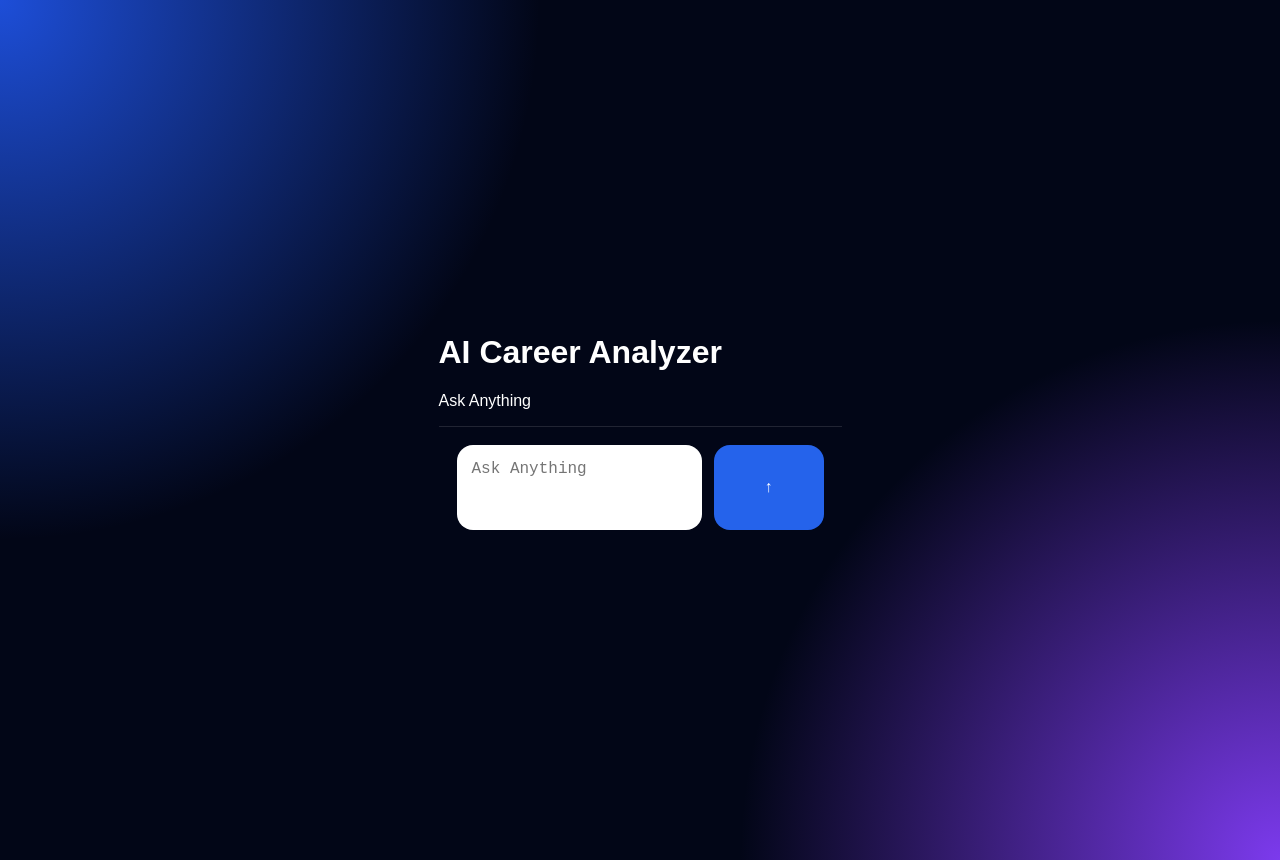
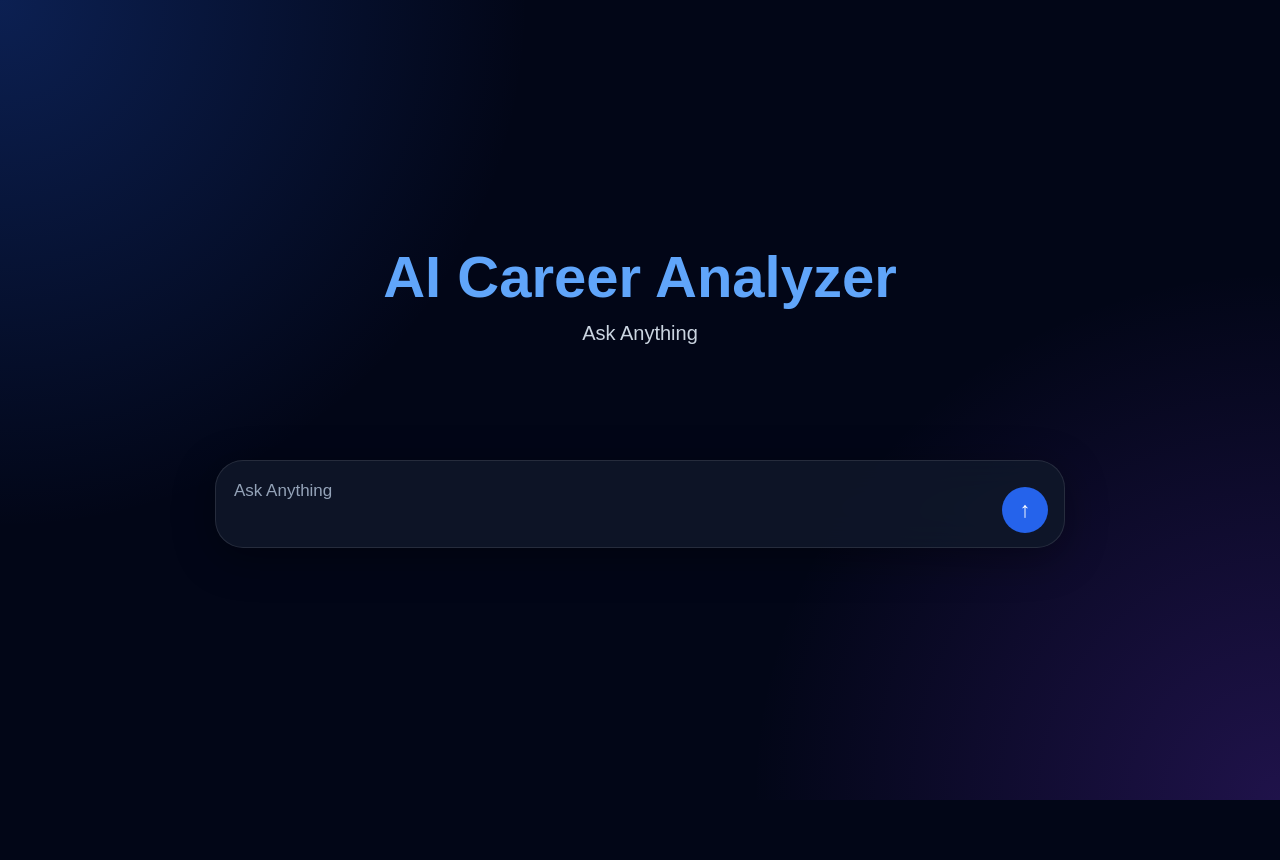
Before and after one commit to trupen0009-tech/career_analyzer, a React (Vite) app in the folder frontend/: page / in a window 1280 px wide. After the commit the page ends 800 px from the top, so only its background shows below. Built offline with nearby package versions, Linux system fonts and the light colour scheme.

Commit message:
Update style.css

```diff
--- a/frontend/src/style.css
+++ b/frontend/src/style.css
@@ -1,61 +1,88 @@
+* {
+  box-sizing: border-box;
+}
+
 body {
   margin: 0;
   font-family: Arial, sans-serif;
   background: #020617;
   color: white;
+  overflow: hidden;
 }
 
 .page {
-  min-height: 100vh;
-  display: flex;
-  justify-content: center;
-  align-items: center;
-  padding: 30px;
+  width: 100%;
+  height: 100vh;
+  position: relative;
+  overflow: hidden;
+}
+
+.background {
+  position: absolute;
+  inset: 0;
+
   background:
-    radial-gradient(circle at top left, #1d4ed8 0, transparent 35%),
-    radial-gradient(circle at bottom right, #7c3aed 0, transparent 35%),
+    radial-gradient(circle at top left,
+      rgba(37, 99, 235, 0.28),
+      transparent 35%),
+
+    radial-gradient(circle at bottom right,
+      rgba(124, 58, 237, 0.24),
+      transparent 35%),
+
     #020617;
 }
 
-.app-box {
+.chat-layout {
+  position: relative;
+  z-index: 2;
+
   width: 100%;
-  max-width: 900px;
-  height: 85vh;
-  background: rgba(15, 23, 42, 0.92);
-  border: 1px solid rgba(255, 255, 255, 0.15);
-  border-radius: 28px;
+  height: 100vh;
+
   display: flex;
   flex-direction: column;
-  overflow: hidden;
-  box-shadow: 0 30px 80px rgba(0, 0, 0, 0.45);
 }
 
-.header {
-  padding: 24px;
+.hero {
+  position: absolute;
+
+  top: 38%;
+  left: 50%;
+
+  transform: translate(-50%, -50%);
+
   text-align: center;
-  border-bottom: 1px solid rgba(255, 255, 255, 0.12);
+
+  transition: all 0.35s ease;
 }
 
-.header h1 {
+.hero h1 {
   margin: 0;
-  font-size: 38px;
+  font-size: 58px;
   color: #60a5fa;
 }
 
-.header p {
-  margin: 8px 0 0;
+.hero p {
+  margin-top: 12px;
   color: #cbd5e1;
+  font-size: 20px;
 }
 
-.chat-box {
+.messages {
   flex: 1;
-  padding: 24px;
   overflow-y: auto;
+
+  padding:
+    40px
+    max(20px, calc(50vw - 420px));
+
+  padding-bottom: 140px;
 }
 
 .message-row {
   display: flex;
-  margin-bottom: 16px;
+  margin-bottom: 18px;
 }
 
 .message-row.user {
@@ -69,53 +96,136 @@ body {
 .message {
   max-width: 75%;
   padding: 16px 18px;
-  border-radius: 20px;
-  line-height: 1.6;
+
+  border-radius: 22px;
+
+  line-height: 1.7;
   white-space: pre-wrap;
+
   word-wrap: break-word;
 }
 
 .message.user {
   background: #2563eb;
   color: white;
-  border-bottom-right-radius: 5px;
+
+  border-bottom-right-radius: 6px;
 }
 
 .message.ai {
-  background: #1e293b;
+  background: rgba(30, 41, 59, 0.92);
+
   color: #e2e8f0;
-  border-bottom-left-radius: 5px;
+
+  border:
+    1px solid rgba(255, 255, 255, 0.08);
+
+  border-bottom-left-radius: 6px;
+}
+
+.input-wrapper {
+  position: absolute;
+
+  width: 100%;
+
+  display: flex;
+  justify-content: center;
+
+  transition:
+    all 0.35s ease;
+}
+
+.input-wrapper.center {
+  top: 50%;
+  transform: translateY(60px);
+}
+
+.input-wrapper.bottom {
+  bottom: 22px;
 }
 
 .input-box {
-  padding: 18px;
+  width: min(850px, 92%);
+
   display: flex;
+  align-items: flex-end;
   gap: 12px;
-  background: #020617;
-  border-top: 1px solid rgba(255, 255, 255, 0.12);
+
+  background:
+    rgba(15, 23, 42, 0.88);
+
+  border:
+    1px solid rgba(255, 255, 255, 0.1);
+
+  border-radius: 28px;
+
+  padding: 14px 16px;
+
+  backdrop-filter: blur(18px);
+
+  box-shadow:
+    0 10px 40px rgba(0, 0, 0, 0.35);
 }
 
 textarea {
   flex: 1;
-  height: 55px;
-  resize: none;
+
+  background: transparent;
+
   border: none;
   outline: none;
-  border-radius: 16px;
-  padding: 15px;
-  font-size: 16px;
+
+  resize: none;
+
+  min-height: 28px;
+  max-height: 180px;
+
+  color: white;
+
+  font-size: 17px;
+  line-height: 1.6;
+
+  font-family: Arial, sans-serif;
+}
+
+textarea::placeholder {
+  color: #94a3b8;
 }
 
 button {
-  width: 110px;
+  width: 46px;
+  height: 46px;
+
   border: none;
-  border-radius: 16px;
+  border-radius: 50%;
+
   background: #2563eb;
+
   color: white;
-  font-size: 16px;
+
+  font-size: 22px;
+
   cursor: pointer;
+
+  transition: 0.2s ease;
 }
 
 button:hover {
   background: #1d4ed8;
 }
+
+@media (max-width: 700px) {
+
+  .hero h1 {
+    font-size: 42px;
+  }
+
+  .hero p {
+    font-size: 17px;
+  }
+
+  .message {
+    max-width: 88%;
+  }
+
+}
```
